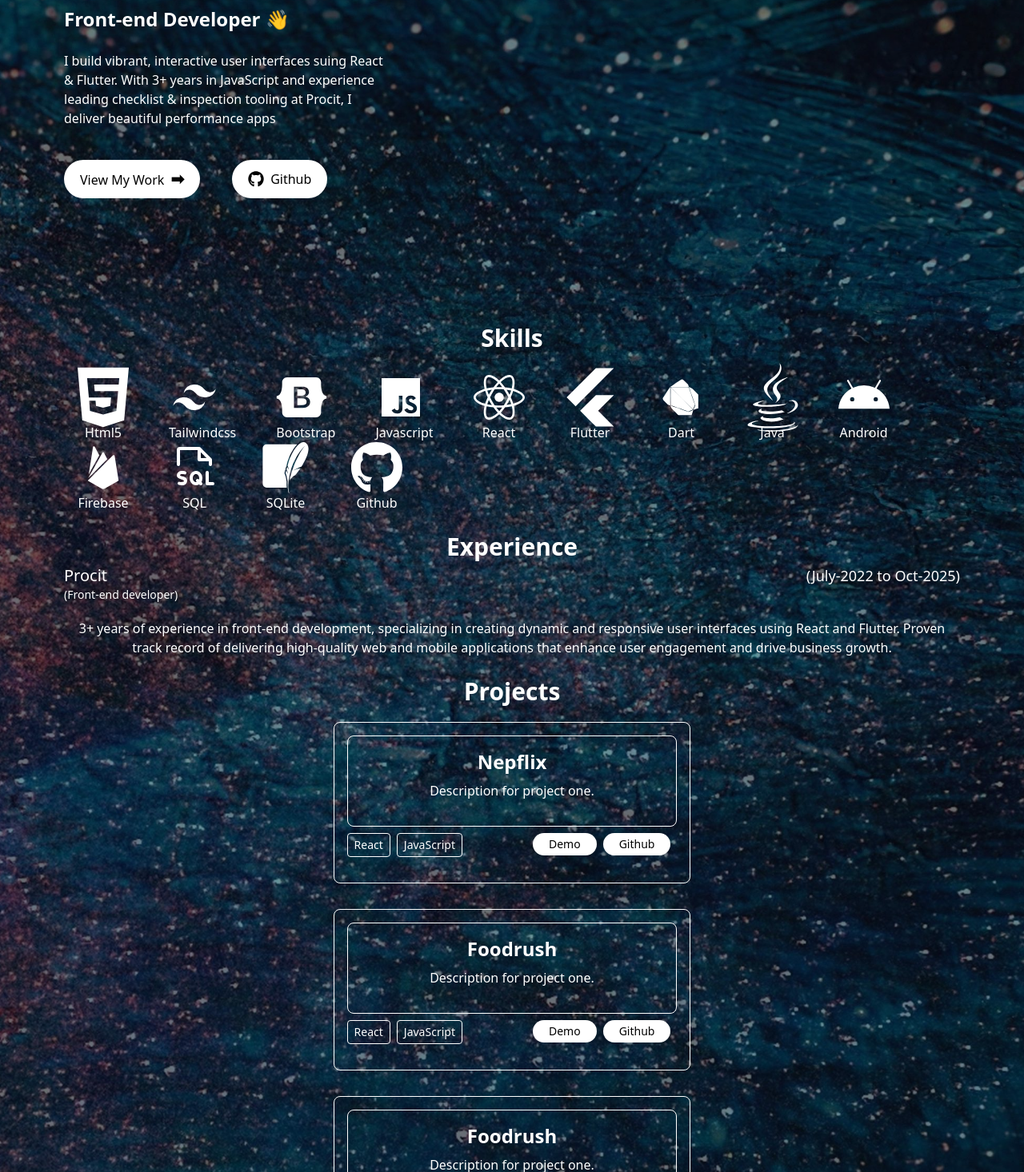
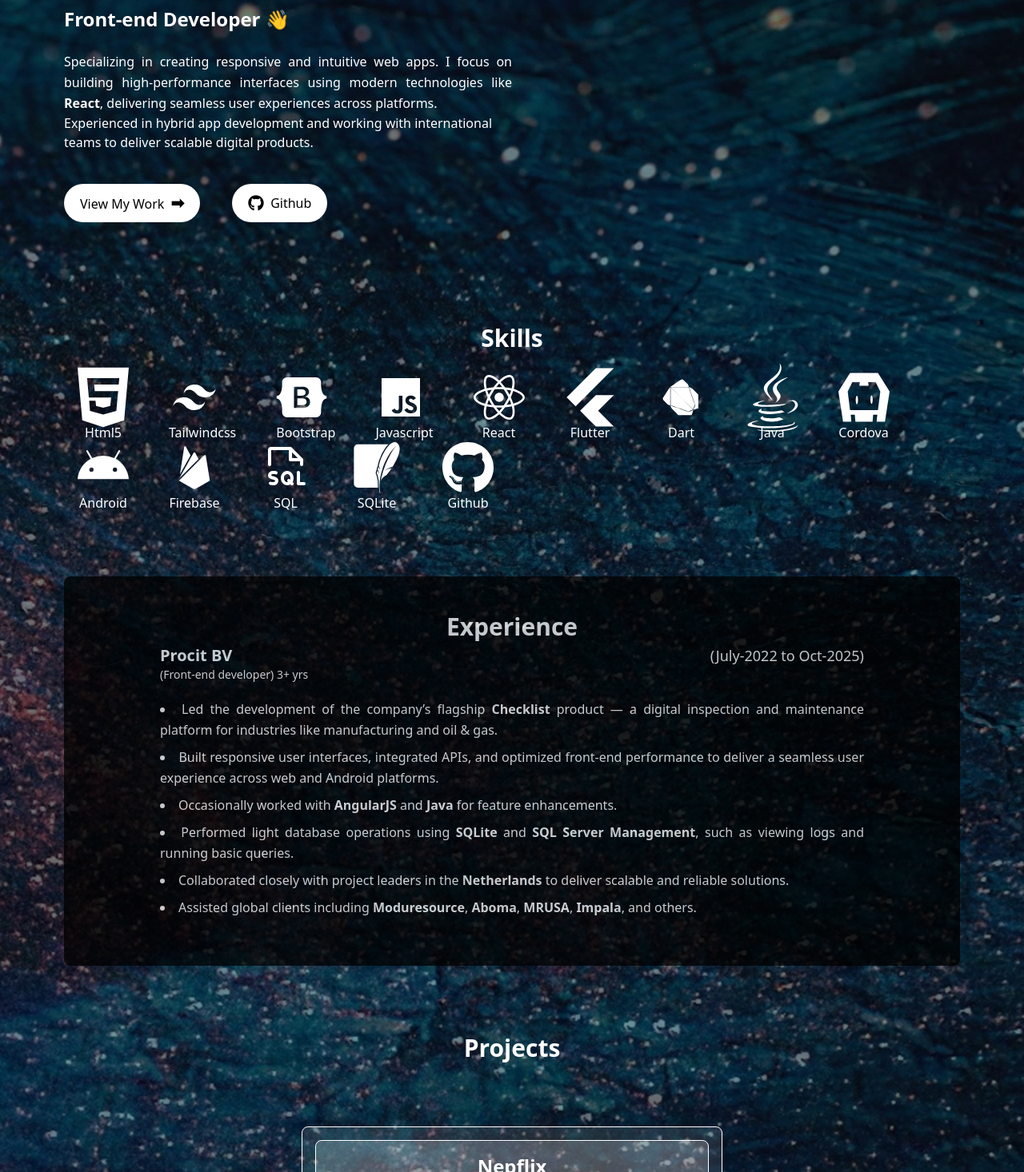
Before and after one commit to Avshek-raj/Portfolio, a React (Vite) app: page / in a window 1280 px wide. Shown: the part 544-2010 px from the top of the page at 80% size. Built offline with nearby package versions, Linux system fonts and the light colour scheme.

Commit message:
Ui changes and build done

```diff
--- a/src/App.css
+++ b/src/App.css
@@ -65,3 +65,7 @@ button:hover{
   margin-left: 25px;
 
 }
+
+a.active {
+  color: red;
+}
--- a/src/components/Home.jsx
+++ b/src/components/Home.jsx
@@ -9,7 +9,7 @@ import { FaAndroid } from 'react-icons/fa';
 import { BiLogoFirebase } from 'react-icons/bi';
 import { DiDart } from 'react-icons/di';
 import { PiFileSql } from 'react-icons/pi';
-import { SiSqlite } from 'react-icons/si';
+import { SiApachecordova, SiSqlite } from 'react-icons/si';
 import avshek from "../assets/avshek1.jpg"
 import { BsBootstrap } from "react-icons/bs";
 import { Projects } from "./Projects";
@@ -25,7 +25,11 @@ export const Home = () => {
                 <br/>
                 <p className="font-bold  text-2xl">Front-end Developer 👋</p>
                 <br/>
-                <p className="w-100">I build vibrant, interactive user interfaces suing React & Flutter. With 3+ years in JavaScript and experience leading checklist & inspection tooling at Procit, I deliver beautiful performance apps</p>
+                {/* <p className="w-100">I build vibrant, interactive user interfaces suing React & Flutter. With 3+ years in JavaScript and experience leading checklist & inspection tooling at Procit, I deliver beautiful performance apps</p> */}
+                <p className="leading-relaxed text-justify">
+ Specializing in creating responsive and intuitive web apps. I focus on building high-performance interfaces using modern technologies like <strong>React</strong>, delivering seamless user experiences across platforms.</p>
+Experienced in hybrid app development and working with international teams to deliver scalable digital products.
+
                 <div className="flex flex-row gap-10 my-10">
                     <button className="px-4 py-2">
                         <span>View My Work</span>
@@ -103,6 +107,12 @@ export const Home = () => {
             </div>
             <div className="skillItem">
                 <div className="w-16 h-16  text-white flex items-center justify-center rounded-full text-xl font-bold">
+                    <SiApachecordova className="w-100 h-100" />
+                </div>
+                <p>Cordova</p>
+            </div>
+            <div className="skillItem">
+                <div className="w-16 h-16  text-white flex items-center justify-center rounded-full text-xl font-bold">
                     <FaAndroid className="w-100 h-100" />
                 </div>
                 <p>Android</p>
@@ -132,18 +142,37 @@ export const Home = () => {
                 <p>Github</p>
             </div>
         </div>
-        <div className="experience">
+        <div className="experience opacity-75 bg-black m-20 rounded-lg p-10">
             <h1 className="">Experience</h1>
             <div className="flex flex-row justify-between w-full">
-                <p className="mx-20 text-xl">Procit</p>
+                <p className="mx-20 text-xl"><strong>Procit BV</strong></p>
                 <p className=" mx-20 text-lg" >(July-2022 to Oct-2025)</p>
             </div>
-            <p className="text-left mx-20 text-sm">(Front-end developer)</p>
+            <p className="text-left mx-20 text-sm">(Front-end developer) 3+ yrs</p>
 
-            <p className="mx-20 my-5">3+ years of experience in front-end development, specializing in creating dynamic and responsive user interfaces using React and Flutter. Proven track record of delivering high-quality web and mobile applications that enhance user engagement and drive business growth.</p>
+{/* <p className="mx-20 my-5 text-justify leading-relaxed">
+  At <strong>Procit BV</strong>, I worked for 3 yrs and 4 months as a <strong>Front-End Developer</strong>, focusing on web and Android app development using <strong>Cordova</strong>.
+  I led the development of the company’s flagship <strong>Checklist</strong> product — a digital inspection and maintenance platform designed to streamline data collection and reporting for industries such as manufacturing and oil & gas.
+  My primary role involved building responsive user interfaces, integrating APIs, and optimizing the overall front-end performance to ensure a seamless user experience across platforms.
+  I occasionally worked with <strong>AngularJS</strong> and <strong>Java</strong> for feature enhancements and used <strong>SQLite</strong> and <strong>SQL Server Management</strong> for light database operations, such as viewing logs and running basic queries.
+  Throughout the project, I collaborated closely with project leaders in the <strong>Netherlands</strong> to deliver scalable solutions and assisted global clients including <strong>Moduresource</strong>, <strong>Aboma</strong>, <strong>MRUSA</strong>, <strong>Impala</strong>, and others.
+</p> */}
+
+            <div className="mx-20 my-5">
+                <ul className="list-disc list-inside space-y-2 text-justify leading-relaxed">
+                    <li>Led the development of the company’s flagship <strong>Checklist</strong> product — a digital inspection and maintenance platform for industries like manufacturing and oil & gas.</li>
+                    <li>Built responsive user interfaces, integrated APIs, and optimized front-end performance to deliver a seamless user experience across web and Android platforms.</li>
+                    <li>Occasionally worked with <strong>AngularJS</strong> and <strong>Java</strong> for feature enhancements.</li>
+                    <li>Performed light database operations using <strong>SQLite</strong> and <strong>SQL Server Management</strong>, such as viewing logs and running basic queries.</li>
+                    <li>Collaborated closely with project leaders in the <strong>Netherlands</strong> to deliver scalable and reliable solutions.</li>
+                    <li>Assisted global clients including <strong>Moduresource</strong>, <strong>Aboma</strong>, <strong>MRUSA</strong>, <strong>Impala</strong>, and others.</li>
+                </ul>
+            </div>
+
+
         </div>
-        <div>
-            <h1>Projects</h1>
+        <div className="">
+
             <ProjectList />
         </div>
     </>
--- a/src/layout/Header.jsx
+++ b/src/layout/Header.jsx
@@ -1,20 +1,24 @@
-import { NavLink } from "react-router-dom"
+import { NavLink, useNavigate, useNavigation } from "react-router-dom"
 import domainLogo from "../assets/react.svg"
 import '../App.css'
 
 export const Header = () => {
+    const navigation = useNavigation();
+    console.log(navigation);
+
     return <div className="navbar flex items-center justify-between px-20 py-10 bg-transparent">
-        <NavLink to="/" className="flex flex-row items-center gap-2">
+        <NavLink to="/" className={({isActive}) => `flex flex-row items-center gap-2 ${isActive} ? 'white' : 'white'`}>
             <div className="w-16 h-16 bg-black text-white flex items-center justify-center rounded-full text-xl font-bold">
                 AR
             </div>
 
-            <p className="font-bold hover:text-gray-500 transition-colors duration-300 text-lg">
+            <p className="!white font-bold hover:text-gray-500 transition-colors duration-300 text-lg">
                 Abhishek Raj Singh
             </p>
         </NavLink>
 
         <div className="flex gap-15">
+        <NavLink to="/" className="font-bold hover:text-xl transition-size duration-500 text-lg text-gray-200">Home</NavLink>
         <NavLink to="/projects" className="font-bold hover:text-xl transition-size duration-500 text-lg text-gray-200">Projects</NavLink>
         <NavLink to="/contact" className="font-bold hover:text-xl transition-size duration-300 text-lg">Contact</NavLink>
         </div>
--- a/src/ui/ProjectList.jsx
+++ b/src/ui/ProjectList.jsx
@@ -2,33 +2,34 @@ export const ProjectList = () => {
     const projects = [
         {
             title: "Nepflix",
-            description: "Description for project one.",
-            githubLink: "https://github.com/avshek-raj/nepflix",
-            language: ["React", "JavaScript"],
-            demoLink: "#"
+            description: "A simple webapp, that shows latest movies with their trailers.",
+            githubLink: "https://github.com/Avshek-raj/Nepflix",
+            language: ["JavaScript"],
+            demoLink: "https://avshek-raj.github.io/Nepflix/"
         },
         {
             title: "Foodrush",
-            description: "Description for project one.",
-            githubLink: "#",
-            language: ["React", "JavaScript"],
-            demoLink: "#"
+            description: "An android app that allows users to order or sell their foods.",
+            githubLink: "https://github.com/Avshek-raj/FoodRush",
+            language: ["Flutter", "Dart", "Firebase"],
+            demoLink: ""
         },
         {
-            title: "Foodrush",
-            description: "Description for project one.",
-            githubLink: "#",
+            title: "Portfolio",
+            description: "My personal portfolio website to showcase my projects and skills.",
+            githubLink: "https://github.com/Avshek-raj/Portfolio",
             language: ["React", "JavaScript"],
             demoLink: "#"
         },
     ]
     return <>
         <div className="flex flex-row flex-wrap justify-center">
-            <ul className="flex flex-row flex-wrap justify-center">
+            <h1>Projects</h1>
+            <ul className="flex flex-row flex-wrap justify-center mt-15">
                 {projects.map((project, index) => {
                     return (
-                        <div key={index} className="mx-25 border p-4 my-4 rounded-lg shadow-lg hover:shadow-xl transition-shadow duration-300">
-                            <div key={index} className="border p-4 rounded-lg ">
+                        <div key={index} className="bg-white/10 mx-25 hover:scale-101 border p-4 my-4 rounded-lg shadow-lg hover:shadow-xl transition-shadow duration-300">
+                            <div key={index} className="bg-white/20 border p-4 rounded-lg hover:scale-101 hover:bg-white/40 transition-colors duration-300 cursor-pointer">
                                 <h2 className="text-2xl font-bold mb-2">{project.title}</h2>
                                 <p className="mb-4">{project.description}</p>
                             </div>
```
